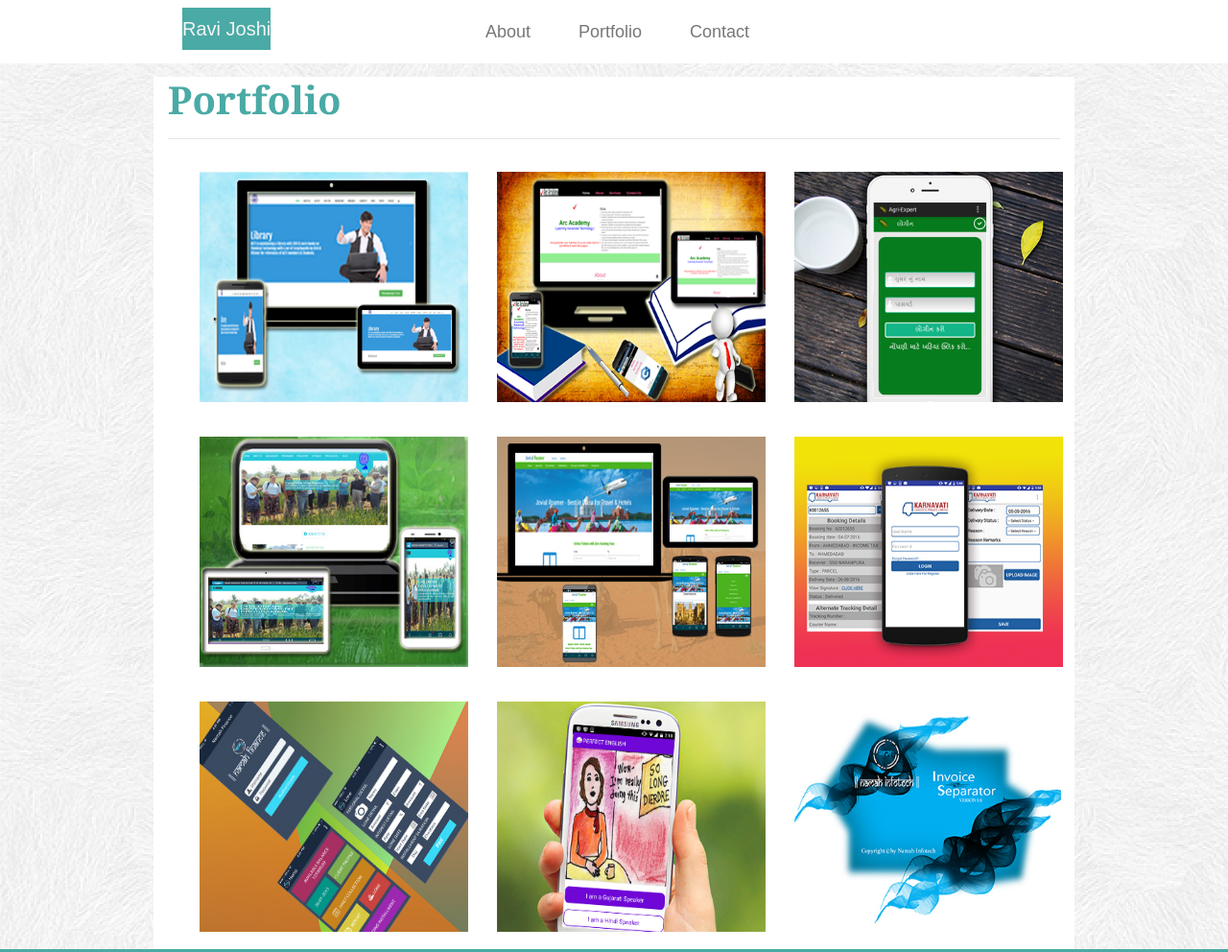
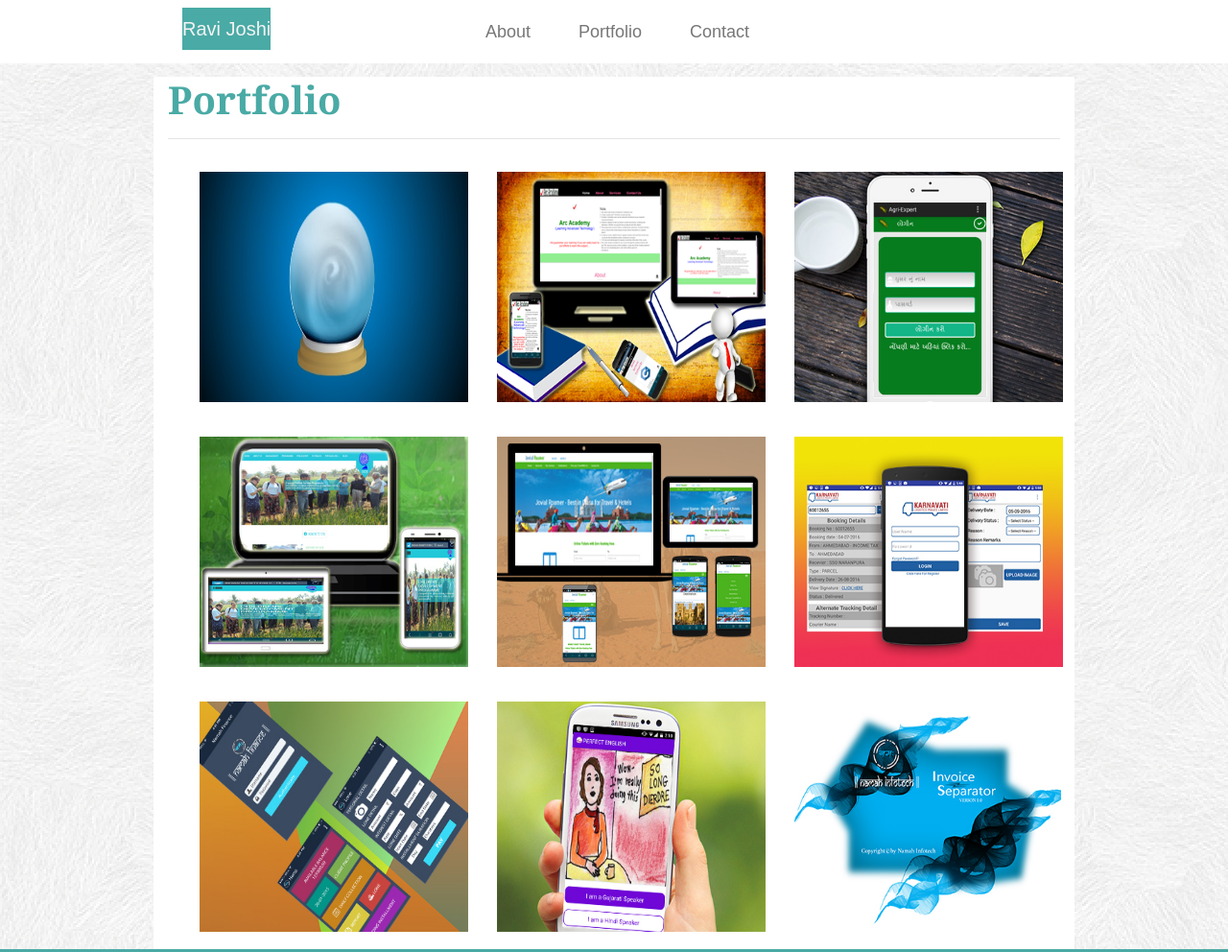
Before and after one commit to ravipjoshi/Bootstrap-Portfolio, a plain HTML site: page portfolio.html in a window 1280 px wide. Shown: the top 992 px of the page at 96% size. Drawn offline with nearby package versions, Linux system fonts and the light colour scheme.

Commit message:
updated portfilio with psychic game

```diff
--- a/portfolio.html
+++ b/portfolio.html
@@ -43,7 +43,7 @@
     <div class="container">
      <div class="row">
       <div class="col-lg-4 col-md-4 col-sm-12">
-       <img src="asset/images/ACTI_portfolio.jpg" class="img-fluid">
+       <a href="https://ravipjoshi.github.io/Psychic-Game/"><img src="asset/images/crystel-ball-2.jpg" class="img-fluid"></a>
       </div>
       <div class="col-lg-4 col-md-4 col-sm-12">
        <img src="asset/images/ARC_portfolio.png" class="img-fluid">
```
Also changed, not shown: asset/images/crystel-ball-2.jpg (added).
